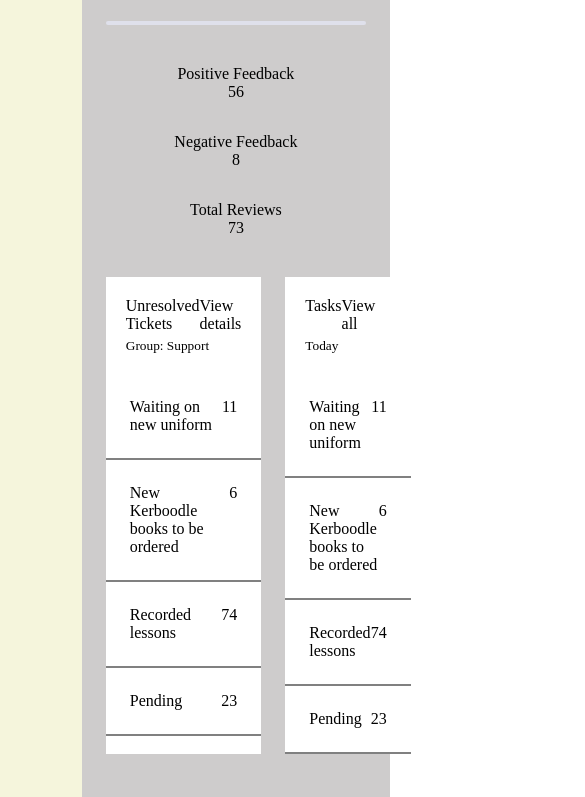
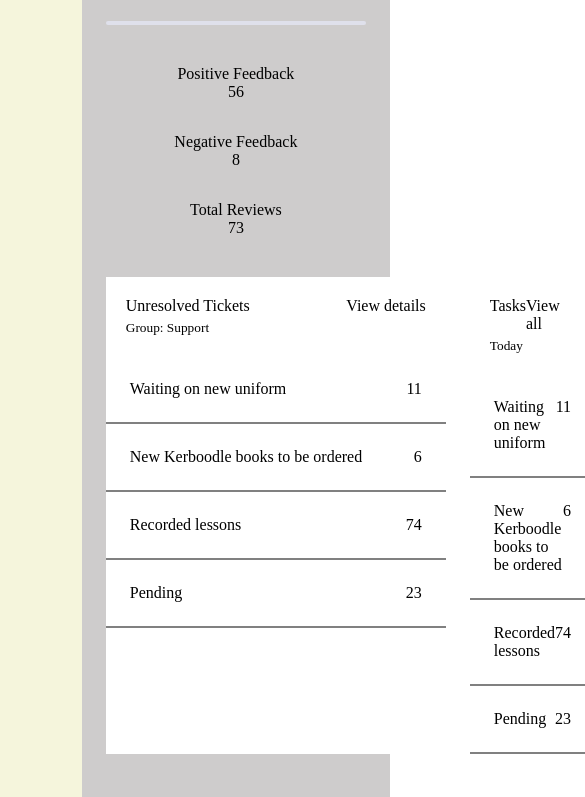
Before and after one commit to tahmidachoudhury/admin-dashboard, a plain HTML site: page index.html in a window 390 px wide. Shown: the part 705-1502 px from the top of the page, 585 px wide, since content can reach past the window. Drawn offline with Linux system fonts and the light colour scheme.

Commit message:
trying to make the cards responsive to browser width using autofit

```diff
--- a/style.css
+++ b/style.css
@@ -112,7 +112,7 @@ ul{
 .logistics-cards{
     grid-column: 1/-1;
     display: grid;
-    grid-template-columns: repeat(2, 1fr);
+    grid-template-columns: repeat(auto-fit, minmax(340px, 1fr));
     gap: 1.5rem;
     padding-top: 1.5rem;
 }
```
